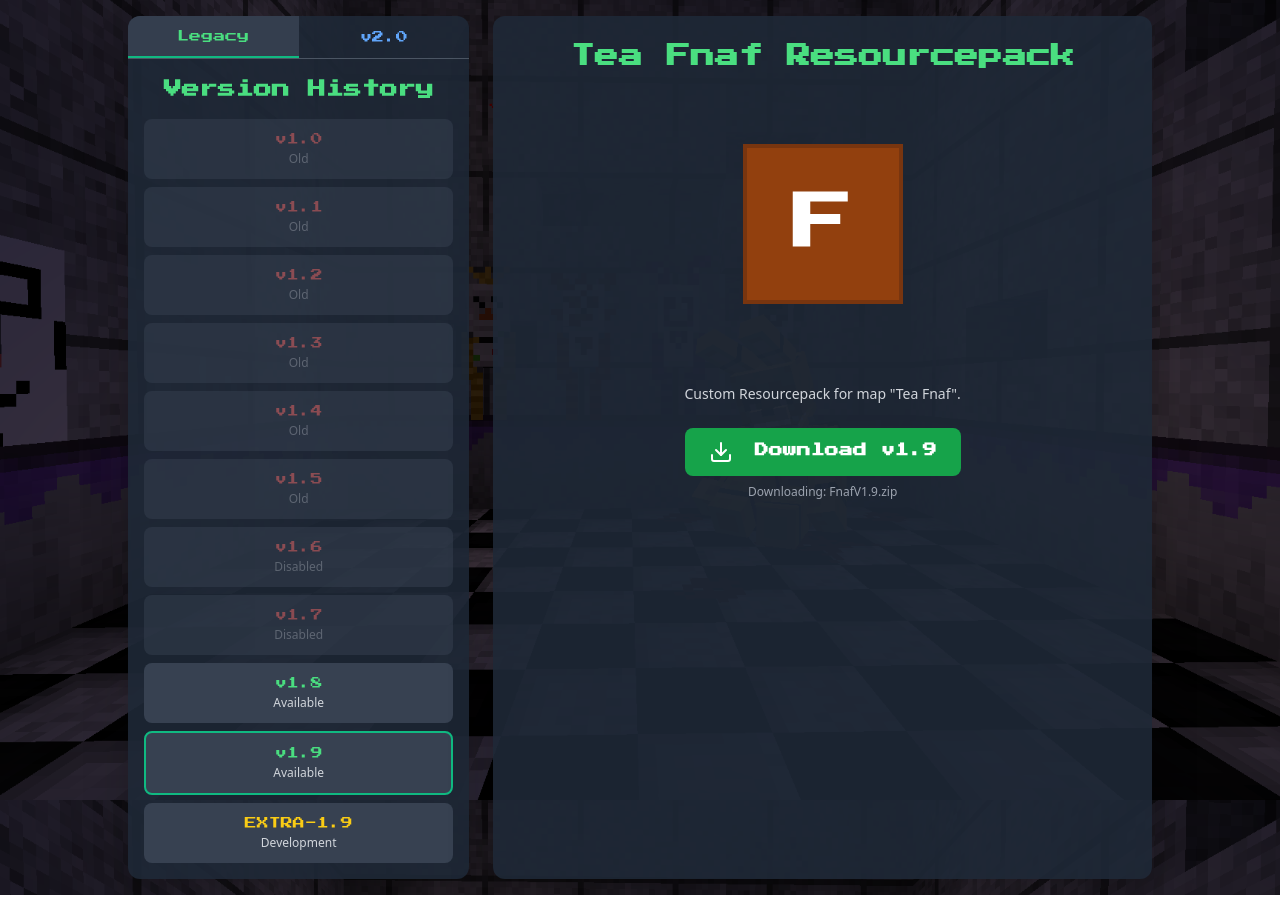
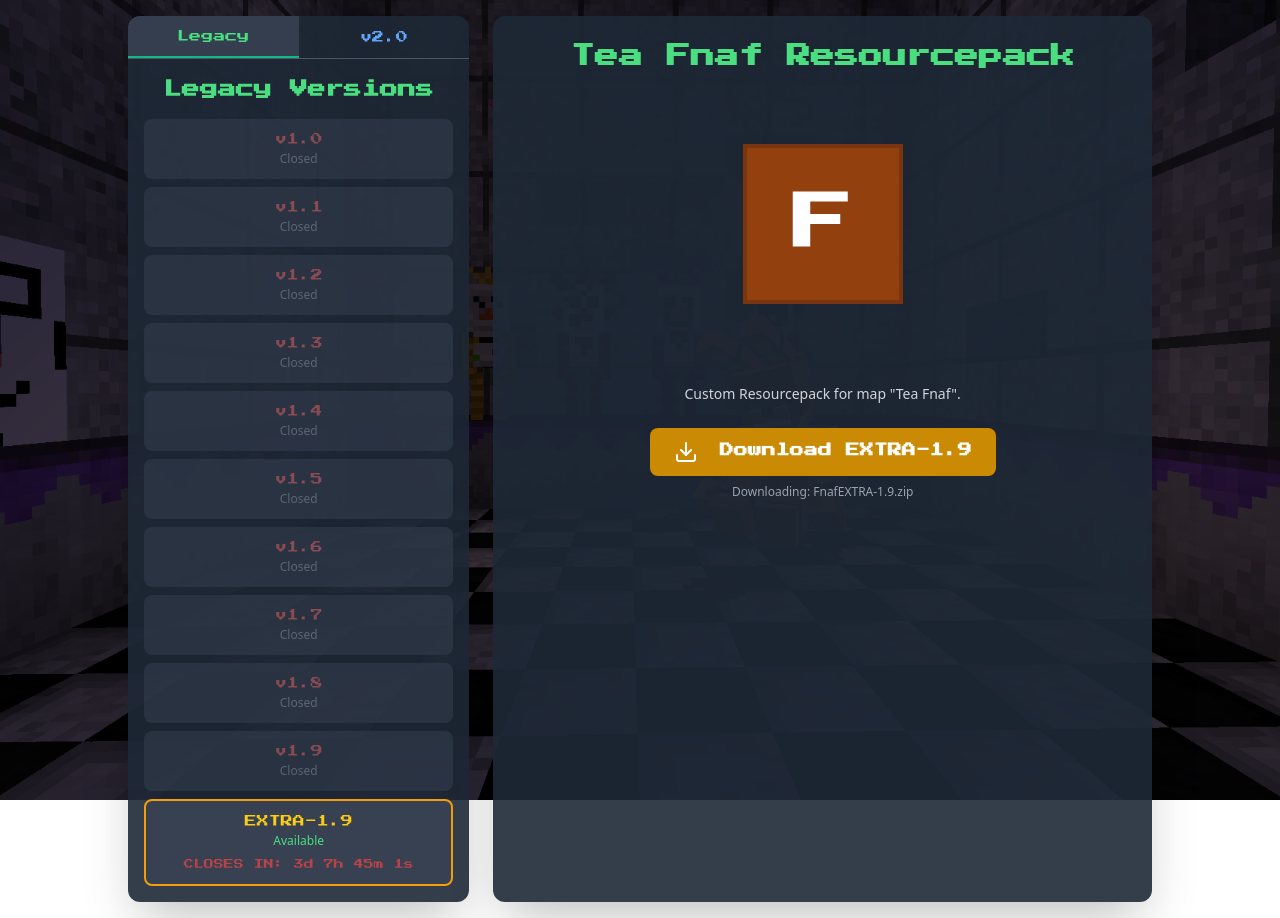
Before and after one commit to Dreamclip/Resourcepack, a plain HTML site: page index.html in a window 1280 px wide. Both pictures are taken after a click on the button "Legacy". Before the commit the page ends 895 px from the top, so only its background shows below. Drawn offline with nearby package versions, Linux system fonts and the light colour scheme.

Commit message:
Update index.html

```diff
--- a/index.html
+++ b/index.html
@@ -47,6 +47,15 @@
             background-color: rgba(55, 65, 81, 0.9);
             border-bottom: 2px solid #10B981;
         }
+        .countdown-timer {
+            font-size: 10px;
+            color: #EF4444;
+            animation: pulse 2s infinite;
+        }
+        @keyframes pulse {
+            0%, 100% { opacity: 1; }
+            50% { opacity: 0.7; }
+        }
     </style>
 </head>
 <body class="min-h-screen flex items-center justify-center p-4">
@@ -55,75 +64,72 @@
         <div class="w-1/3 content-container rounded-xl overflow-hidden shadow-2xl">
             <!-- Табы для переключения между версиями -->
             <div class="flex border-b border-gray-600">
-                <button class="flex-1 tab-button active py-3 text-green-400 minecraft-font text-xs" onclick="switchTab('legacy')">
+                <button class="flex-1 tab-button py-3 text-green-400 minecraft-font text-xs" onclick="switchTab('legacy')">
                     Legacy
                 </button>
-                <button class="flex-1 tab-button py-3 text-blue-400 minecraft-font text-xs" onclick="switchTab('v2')">
+                <button class="flex-1 tab-button active py-3 text-blue-400 minecraft-font text-xs" onclick="switchTab('v2')">
                     v2.0
                 </button>
             </div>
 
             <div class="p-4">
                 <!-- Legacy Tab Content -->
-                <div id="legacy-tab" class="tab-content">
-                    <h2 class="text-lg font-bold text-green-400 mb-4 minecraft-font text-center">Version History</h2>
+                <div id="legacy-tab" class="tab-content hidden">
+                    <h2 class="text-lg font-bold text-green-400 mb-4 minecraft-font text-center">Legacy Versions</h2>
                     <div class="space-y-2">
-                        <!-- Версии 1.0-1.7 - отключены -->
+                        <!-- Все старые версии отключены -->
                         <div class="version-disabled p-3 bg-gray-700 rounded-lg text-center">
                             <div class="text-red-400 minecraft-font text-xs">v1.0</div>
-                            <div class="text-gray-400 text-xs mt-1">Old</div>
+                            <div class="text-gray-400 text-xs mt-1">Closed</div>
                         </div>
                         <div class="version-disabled p-3 bg-gray-700 rounded-lg text-center">
                             <div class="text-red-400 minecraft-font text-xs">v1.1</div>
-                            <div class="text-gray-400 text-xs mt-1">Old</div>
+                            <div class="text-gray-400 text-xs mt-1">Closed</div>
                         </div>
                         <div class="version-disabled p-3 bg-gray-700 rounded-lg text-center">
                             <div class="text-red-400 minecraft-font text-xs">v1.2</div>
-                            <div class="text-gray-400 text-xs mt-1">Old</div>
+                            <div class="text-gray-400 text-xs mt-1">Closed</div>
                         </div>
                         <div class="version-disabled p-3 bg-gray-700 rounded-lg text-center">
                             <div class="text-red-400 minecraft-font text-xs">v1.3</div>
-                            <div class="text-gray-400 text-xs mt-1">Old</div>
+                            <div class="text-gray-400 text-xs mt-1">Closed</div>
                         </div>
                         <div class="version-disabled p-3 bg-gray-700 rounded-lg text-center">
                             <div class="text-red-400 minecraft-font text-xs">v1.4</div>
-                            <div class="text-gray-400 text-xs mt-1">Old</div>
+                            <div class="text-gray-400 text-xs mt-1">Closed</div>
                         </div>
                         <div class="version-disabled p-3 bg-gray-700 rounded-lg text-center">
                             <div class="text-red-400 minecraft-font text-xs">v1.5</div>
-                            <div class="text-gray-400 text-xs mt-1">Old</div>
+                            <div class="text-gray-400 text-xs mt-1">Closed</div>
                         </div>
                         <div class="version-disabled p-3 bg-gray-700 rounded-lg text-center">
                             <div class="text-red-400 minecraft-font text-xs">v1.6</div>
-                            <div class="text-gray-400 text-xs mt-1">Disabled</div>
+                            <div class="text-gray-400 text-xs mt-1">Closed</div>
                         </div>
                         <div class="version-disabled p-3 bg-gray-700 rounded-lg text-center">
                             <div class="text-red-400 minecraft-font text-xs">v1.7</div>
-                            <div class="text-gray-400 text-xs mt-1">Disabled</div>
+                            <div class="text-gray-400 text-xs mt-1">Closed</div>
+                        </div>
+                        <div class="version-disabled p-3 bg-gray-700 rounded-lg text-center">
+                            <div class="text-red-400 minecraft-font text-xs">v1.8</div>
+                            <div class="text-gray-400 text-xs mt-1">Closed</div>
+                        </div>
+                        <div class="version-disabled p-3 bg-gray-700 rounded-lg text-center">
+                            <div class="text-red-400 minecraft-font text-xs">v1.9</div>
+                            <div class="text-gray-400 text-xs mt-1">Closed</div>
                         </div>
 
-                        <!-- Версия 1.8 -->
-                        <div class="version-active p-3 bg-gray-700 rounded-lg text-center" id="version-1.8" onclick="selectVersion('1.8')">
-                            <div class="text-green-400 minecraft-font text-xs">v1.8</div>
-                            <div class="text-gray-300 text-xs mt-1">Available</div>
-                        </div>
-
-                        <!-- Версия 1.9 -->
-                        <div class="version-active version-selected p-3 bg-gray-700 rounded-lg text-center" id="version-1.9" onclick="selectVersion('1.9')">
-                            <div class="text-green-400 minecraft-font text-xs">v1.9</div>
-                            <div class="text-gray-300 text-xs mt-1">Available</div>
-                        </div>
-
-                        <!-- Версия EXTRA-1.9 - Development -->
-                        <div class="version-active p-3 bg-gray-700 rounded-lg text-center" id="version-extra-1.9" onclick="selectVersion('extra-1.9')">
+                        <!-- Единственная доступная версия в Legacy - EXTRA-1.9 -->
+                        <div class="version-active version-selected version-development p-3 bg-gray-700 rounded-lg text-center" id="version-extra-1.9" onclick="selectVersion('extra-1.9')">
                             <div class="text-yellow-400 minecraft-font text-xs">EXTRA-1.9</div>
-                            <div class="text-gray-300 text-xs mt-1">Development</div>
+                            <div class="text-green-400 text-xs mt-1">Available</div>
+                            <div id="countdown-timer" class="countdown-timer minecraft-font mt-2"></div>
                         </div>
                     </div>
                 </div>
 
                 <!-- v2.0 Tab Content -->
-                <div id="v2-tab" class="tab-content hidden">
+                <div id="v2-tab" class="tab-content">
                     <h2 class="text-lg font-bold text-blue-400 mb-4 minecraft-font text-center">v2.0 Series</h2>
                     <div class="space-y-2">
                         <!-- Версия 2.0 -->
@@ -154,10 +160,10 @@
                 </p>
 
                 <div id="downloadSection">
-                    <a href="#" id="downloadLink" class="inline-block px-6 py-3 bg-green-600 hover:bg-green-500 text-white font-bold rounded-lg transition duration-200 minecraft-font text-sm" onclick="downloadFile()">
-                        <i data-feather="download" class="inline mr-2"></i> Download v1.9
+                    <a href="#" id="downloadLink" class="inline-block px-6 py-3 bg-blue-600 hover:bg-blue-500 text-white font-bold rounded-lg transition duration-200 minecraft-font text-sm" onclick="downloadFile()">
+                        <i data-feather="download" class="inline mr-2"></i> Download v2.0
                     </a>
-                    <p id="fileInfo" class="text-gray-400 text-xs mt-2">Downloading: FnafV1.9.zip</p>
+                    <p id="fileInfo" class="text-gray-400 text-xs mt-2">Downloading: FnafV2.0.zip</p>
                 </div>
             </div>
         </div>
@@ -167,11 +173,15 @@
     <script>
         feather.replace();
 
-        let currentVersion = '1.9';
-        let currentTab = 'legacy';
+        let currentVersion = '2.0';
+        let currentTab = 'v2';
+
+        // Устанавливаем дату закрытия (текущая дата + 3 дня)
+        const closingDate = new Date();
+        closingDate.setDate(closingDate.getDate() + 3);
+        closingDate.setHours(23, 59, 59, 999); // Устанавливаем на конец дня
+
         const versionFiles = {
-            '1.8': 'FnafV1.8.zip',
-            '1.9': 'FnafV1.9.zip',
             'extra-1.9': 'FnafEXTRA-1.9.zip',
             '2.0': 'FnafV2.0.zip',
         };
@@ -195,30 +205,20 @@
 
             // Автоматически выбираем первую доступную версию при переключении таба
             if (tabName === 'legacy') {
-                selectVersion('1.9');
+                selectVersion('extra-1.9');
             } else if (tabName === 'v2') {
                 selectVersion('2.0');
             }
         }
 
         function selectVersion(version) {
-            if (version === '1.8' || version === '1.9' || version === 'extra-1.9' || version === '2.0') {
+            if (version === 'extra-1.9' || version === '2.0') {
                 currentVersion = version;
                 updateDownloadSection();
 
                 // Обновляем выделение версий в активном табе
                 if (currentTab === 'legacy') {
-                    document.getElementById('version-1.8').classList.remove('version-selected', 'version-development');
-                    document.getElementById('version-1.9').classList.remove('version-selected', 'version-development');
-                    document.getElementById('version-extra-1.9').classList.remove('version-selected', 'version-development');
-
-                    // Добавляем соответствующий стиль для выбранной версии
-                    const selectedElement = document.getElementById(`version-${version}`);
-                    if (version === 'extra-1.9') {
-                        selectedElement.classList.add('version-development');
-                    } else {
-                        selectedElement.classList.add('version-selected');
-                    }
+                    document.getElementById('version-extra-1.9').classList.add('version-selected', 'version-development');
                 } else if (currentTab === 'v2') {
                     document.getElementById('version-2.0').classList.add('version-selected');
                 }
@@ -242,10 +242,6 @@
                     buttonText = 'Download v2.0';
                     buttonClass += ' bg-blue-600 hover:bg-blue-500';
                     break;
-                default:
-                    buttonText = `Download v${currentVersion}`;
-                    buttonClass += ' bg-green-600 hover:bg-green-500';
-                    break;
             }
 
             downloadLink.innerHTML = `<i data-feather="download" class="inline mr-2"></i> ${buttonText}`;
@@ -254,6 +250,37 @@
 
             // Обновляем иконки Feather
             feather.replace();
+        }
+
+        function updateCountdown() {
+            const now = new Date();
+            const timeLeft = closingDate - now;
+
+            if (timeLeft <= 0) {
+                // Время вышло - закрываем доступ к EXTRA версии
+                document.getElementById('countdown-timer').textContent = 'CLOSED';
+                document.getElementById('version-extra-1.9').classList.remove('version-active', 'version-selected');
+                document.getElementById('version-extra-1.9').classList.add('version-disabled');
+                document.getElementById('version-extra-1.9').onclick = null;
+
+                // Обновляем статус
+                const statusDiv = document.querySelector('#version-extra-1.9 .text-green-400');
+                if (statusDiv) {
+                    statusDiv.textContent = 'Closed';
+                    statusDiv.className = 'text-red-400 text-xs mt-1';
+                }
+                return;
+            }
+
+            // Вычисляем оставшееся время
+            const days = Math.floor(timeLeft / (1000 * 60 * 60 * 24));
+            const hours = Math.floor((timeLeft % (1000 * 60 * 60 * 24)) / (1000 * 60 * 60));
+            const minutes = Math.floor((timeLeft % (1000 * 60 * 60)) / (1000 * 60));
+            const seconds = Math.floor((timeLeft % (1000 * 60)) / 1000);
+
+            // Форматируем время
+            const formattedTime = `${days}d ${hours}h ${minutes}m ${seconds}s`;
+            document.getElementById('countdown-timer').textContent = `CLOSES IN: ${formattedTime}`;
         }
 
         function downloadFile() {
@@ -273,6 +300,10 @@
 
         // Изначальная настройка
         updateDownloadSection();
+
+        // Запускаем отсчет времени
+        updateCountdown();
+        setInterval(updateCountdown, 1000);
     </script>
 </body>
 </html>
```
